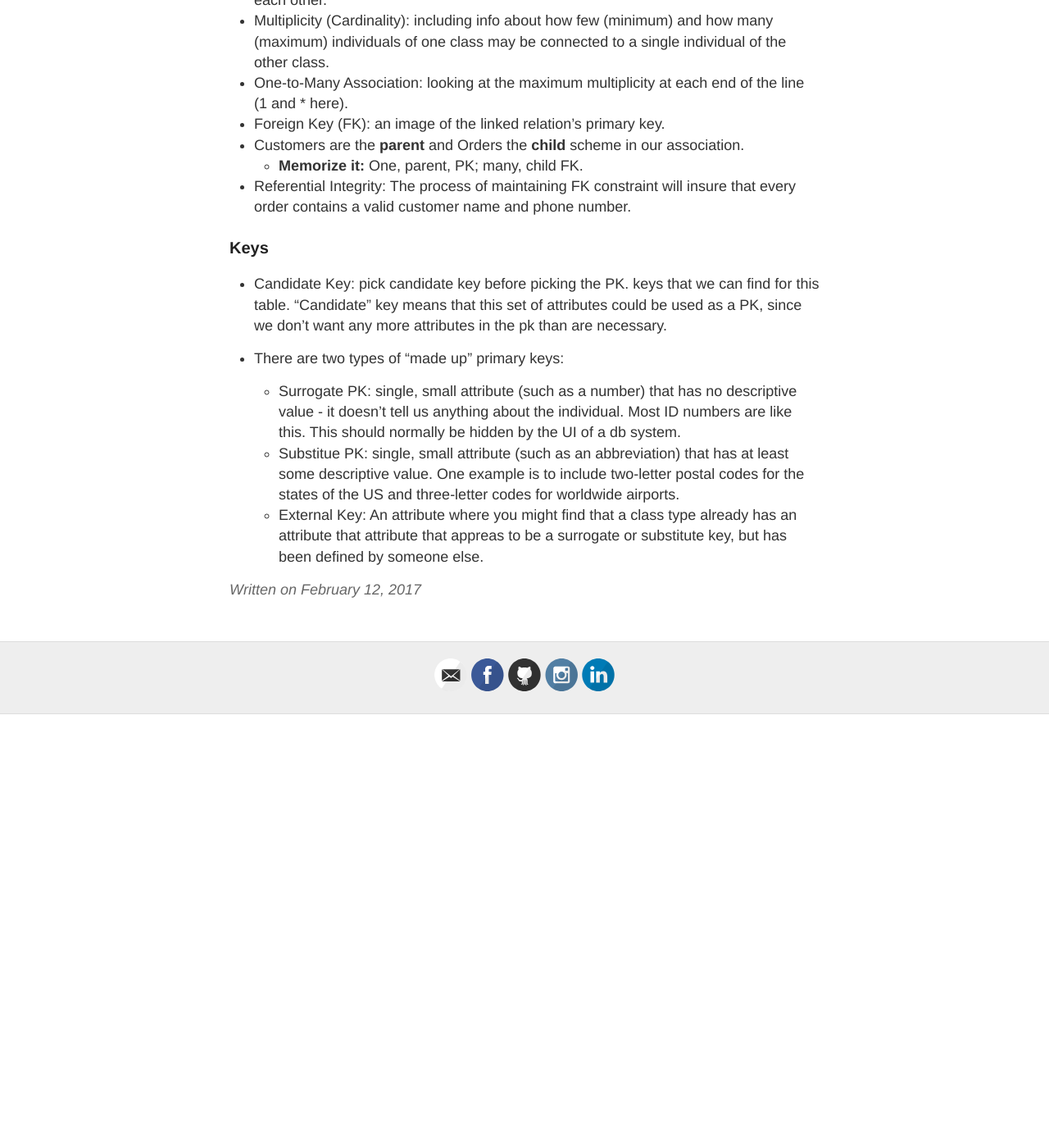
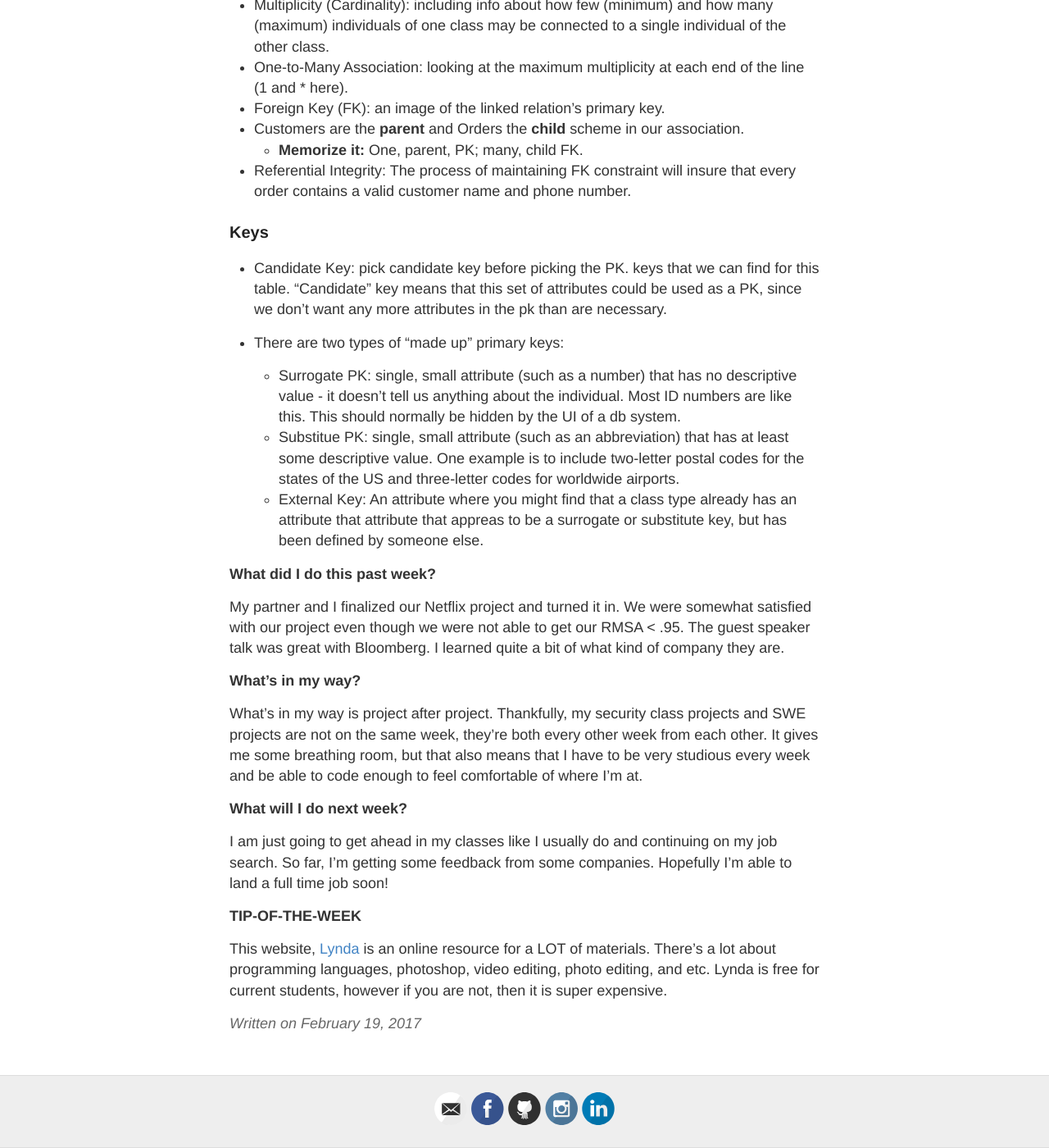
Before and after one commit to jinwook-k/jinwookkim.github.io, a Jekyll site: the page built from _posts/2017-2-19-Week-5.md, in a window 1280 px wide and 1400 px high, scrolled down 3125 px. Shown: the whole window at 82% size. Built offline with Jekyll 4.4.1, drawn with Linux system fonts in a browser that asks for light colours; before the commit the page ends 3996 px from its top, so only the background shows below that.

Commit message:
finished week 5

```diff
--- a/_posts/2017-2-12-Week-5.md
+++ b/_posts/2017-2-19-Week-5.md
@@ -21,7 +21,8 @@ The array in Javascript isn't as fast as other C-like languages because they sto
 
 
 **DD: UML & SQL**
-###### Most of information/notes described in my blog is regurgitated info but personally, it helps me remember when I type/write it out. Excuse me for my repetition of the reading assignment.
+
+*Most of information/notes described in my blog is regurgitated info but personally, it helps me remember when I type/write it out. Excuse me for my repetition of the reading assignment.*
 
 ### Models
 * Unified Modeling Language (UML): was designed for SWE of large systems using OOP. It is a large language.
@@ -81,3 +82,19 @@ The array in Javascript isn't as fast as other C-like languages because they sto
 	* Surrogate PK: single, small attribute (such as a number) that has no descriptive value - it doesn't tell us anything about the individual. Most ID numbers are like this. This should normally be hidden by the UI of a db system.
 	* Substitue PK: single, small attribute (such as an abbreviation) that has at least some descriptive value. One example is to include two-letter postal codes for the states of the US and three-letter codes for worldwide airports.
 	* External Key: An attribute where you might find that a class type already has an attribute that attribute that appreas to be a surrogate or substitute key, but has been defined by someone else.
+
+**What did I do this past week?**
+
+My partner and I finalized our Netflix project and turned it in. We were somewhat satisfied with our project even though we were not able to get our RMSA < .95. The guest speaker talk was great with Bloomberg. I learned quite a bit of what kind of company they are.
+
+**What's in my way?**
+
+What's in my way is project after project. Thankfully, my security class projects and SWE projects are not on the same week, they're both every other week from each other. It gives me some breathing room, but that also means that I have to be very studious every week and be able to code enough to feel comfortable of where I'm at.
+
+**What will I do next week?**
+
+I am just going to get ahead in my classes like I usually do and continuing on my job search. So far, I'm getting some feedback from some companies. Hopefully I'm able to land a full time job soon!
+
+**TIP-OF-THE-WEEK**
+
+This website, [Lynda](https://www.lynda.com/) is an online resource for a LOT of materials. There's a lot about programming languages, photoshop, video editing, photo editing, and etc. Lynda is free for current students, however if you are not, then it is super expensive.
```
